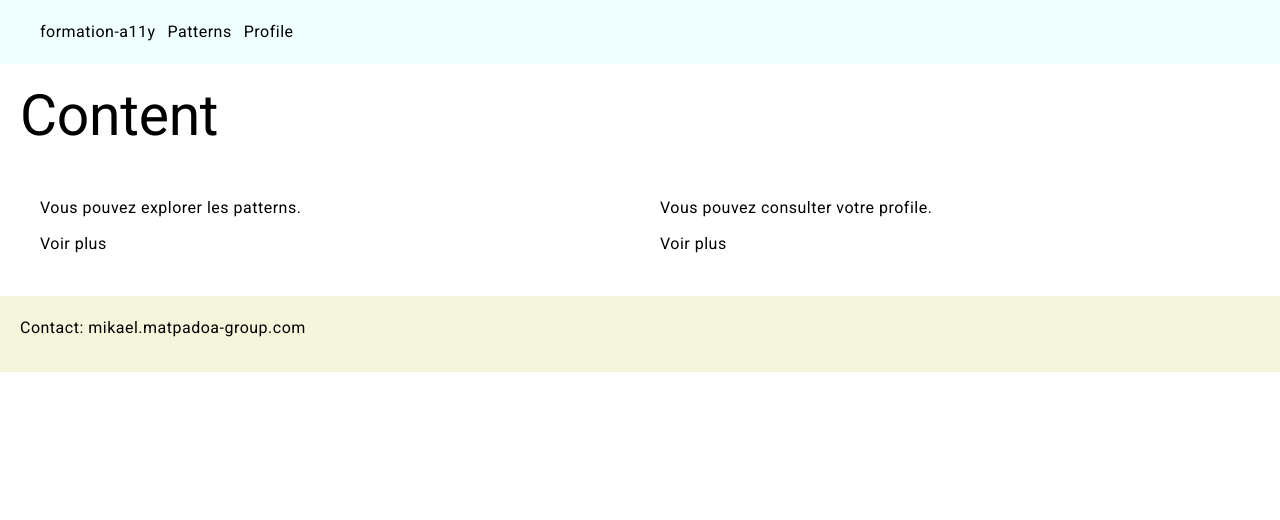
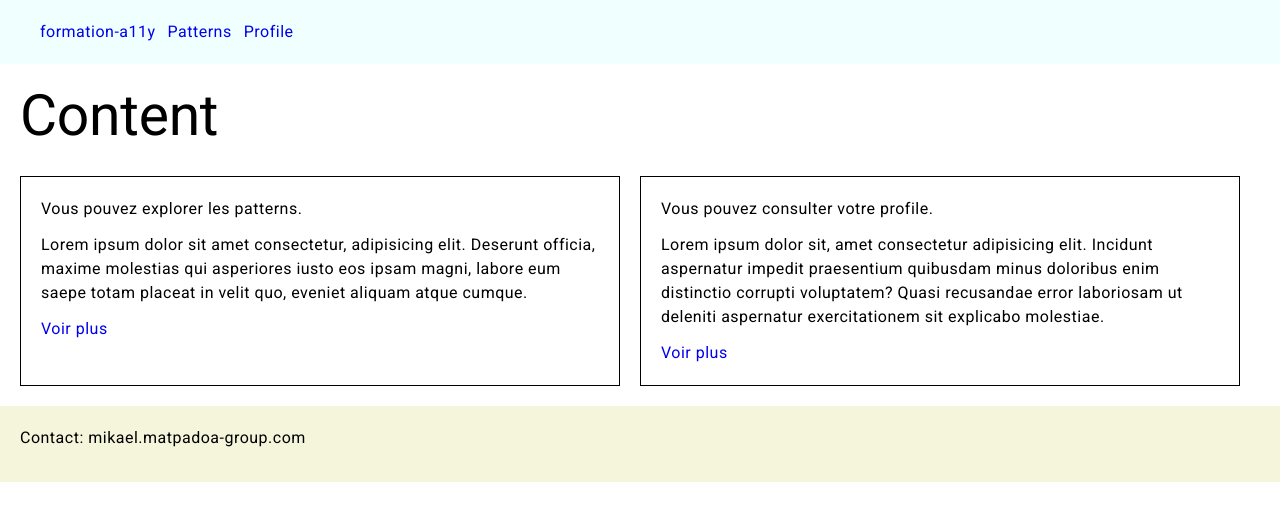
Before and after one commit to Mikael1006/formation-a11y, an Angular app: page / in a window 1280 px wide. Shown: the top 520 px of the page. Built offline with nearby package versions, Linux system fonts and the light colour scheme.

Commit message:
cards border

```diff
--- a/src/app/app.component.html
+++ b/src/app/app.component.html
@@ -16,13 +16,15 @@
 </header>
 <main>
   <h1 tabindex="-1" #content>Content</h1>
-  <ul class="content-blocks">
+  <ul class="cards">
     <li>
       <p>Vous pouvez explorer les patterns.</p>
+      <p>Lorem ipsum dolor sit amet consectetur, adipisicing elit. Deserunt officia, maxime molestias qui asperiores iusto eos ipsam magni, labore eum saepe totam placeat in velit quo, eveniet aliquam atque cumque.</p>
       <a [routerLink]="['/patterns']" routerLinkActive="active" #rla="routerLinkActive">Voir plus</a>
     </li>
     <li>
       <p>Vous pouvez consulter votre profile.</p>
+      <p>Lorem ipsum dolor sit, amet consectetur adipisicing elit. Incidunt aspernatur impedit praesentium quibusdam minus doloribus enim distinctio corrupti voluptatem? Quasi recusandae error laboriosam ut deleniti aspernatur exercitationem sit explicabo molestiae.</p>
       <a [routerLink]="['/profile']" routerLinkActive="active" #rla="routerLinkActive">Voir plus</a>
     </li>
   </ul>
--- a/src/app/app.component.scss
+++ b/src/app/app.component.scss
@@ -27,7 +27,7 @@ nav > ul {
   padding-left: 20px;
 }
 
-.content-blocks {
+.cards {
   list-style: none;
   display: flex;
   margin: 0;
@@ -36,11 +36,12 @@ nav > ul {
     flex:1;
     margin: 0;
     padding: 20px;
+    border: 1px solid black;
+    margin-right: 20px;
   }
 }
 
  a {
-  color: unset;
   text-decoration: unset;
  }
 
```
